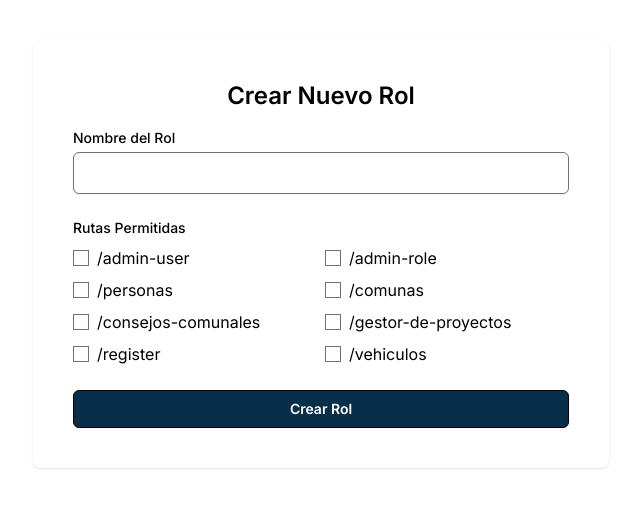
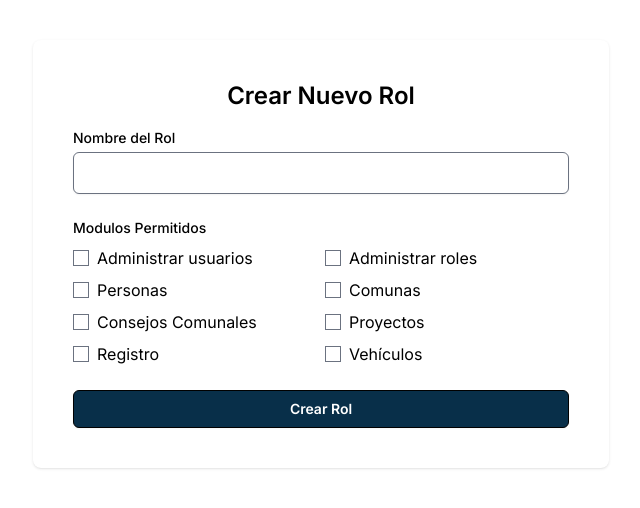
Before and after one commit to DangePlsvalica/Proyecto-IV, a Next.js app: page /admin-role/new-role in a window 1280 px wide. Shown: the top 508 px of the page, without its empty margins (319-959 px from the left). Built offline with nearby package versions, Linux system fonts and the light colour scheme; no server answers.

Commit message:
feat: se cambio la creacion de roles para que sea mas amigable

```diff
--- a/app/admin-role/new-role/page.tsx
+++ b/app/admin-role/new-role/page.tsx
@@ -5,14 +5,14 @@ import { useCreateRole } from "@/hooks/useCreateRole";
 import Loading from "@/components/Loading";
 
 const ALL_ROUTES = [
-  "/admin-user",
-  "/admin-role",
-  "/personas",
-  "/comunas",
-  "/consejos-comunales",
-  "/gestor-de-proyectos",
-  "/register",
-  "/vehiculos"
+  { path: "/admin-user", label: "Administrar usuarios" },
+  { path: "/admin-role", label: "Administrar roles" },
+  { path: "/personas", label: "Personas" },
+  { path: "/comunas", label: " Comunas" },
+  { path: "/consejos-comunales", label: "Consejos Comunales" },
+  { path: "/gestor-de-proyectos", label: "Proyectos" },
+  { path: "/register", label: "Registro" },
+  { path: "/vehiculos", label: "Vehículos" }
 ];
 
 const NewRole = () => {
@@ -56,16 +56,16 @@ const NewRole = () => {
         </div>
 
         <div>
-          <label className="block text-sm font-medium mb-2">Rutas Permitidas</label>
+          <label className="block text-sm font-medium mb-2">Modulos Permitidos</label>
           <div className="grid grid-cols-1 sm:grid-cols-2 gap-2">
-            {ALL_ROUTES.map(route => (
-              <label key={route} className="flex items-center space-x-2">
+            {ALL_ROUTES.map(({ path, label }) => (
+              <label key={path} className="flex items-center space-x-2">
                 <input
                   type="checkbox"
-                  checked={selectedRoutes.includes(route)}
-                  onChange={() => handleCheckboxChange(route)}
+                  checked={selectedRoutes.includes(path)}
+                  onChange={() => handleCheckboxChange(path)}
                 />
-                <span>{route}</span>
+                <span>{label}</span>
               </label>
             ))}
           </div>
--- a/app/admin-role/page.tsx
+++ b/app/admin-role/page.tsx
@@ -6,6 +6,19 @@ import { FaRegTrashAlt } from "react-icons/fa";
 import { useRolesQuery, useDeleteRoleMutation } from "@/hooks/useRoles";
 import Loading from "@/components/Loading";
 import Tittle from '@/components/Tittle'
+
+const ROUTE_LABELS: Record<string, string> = {
+  "/admin-user": "Usuarios",
+  "/admin-role": "Roles",
+  "/personas": "Personas",
+  "/comunas": "Comunas",
+  "/consejos-comunales": "Consejos Comunales",
+  "/gestor-de-proyectos": "Gestor de Proyectos",
+  "/register": "Registro",
+  "/vehiculos": "Vehículos",
+};
+
+const ADMIN_ROLE_ID = "de3d5894-af53-4061-8dbf-97dcfcbaed9e";
 
 const AdminRole: React.FC = () => {
 
@@ -29,15 +42,17 @@ const AdminRole: React.FC = () => {
               </tr>
             </thead>
             <tbody>
-              {roles.map((role) => (
+              {roles
+                .filter((role) => role.id !== ADMIN_ROLE_ID)
+                .map((role) => (
                   <tr key={role.id}>
                     <td className="text-center text-base border-b border-sky-950">
                       {role.name}
                     </td>
-                  <td className="text-center text-sm border-b border-sky-950 py-2">
+                    <td className="text-center text-md border-b border-sky-950 py-2">
                       <ul className="list-none">
                         {role.routes.map((route) => (
-                        <li key={route}>{route}</li>
+                          <li key={route}>{ROUTE_LABELS[route] || route}</li>
                         ))}
                       </ul>
                     </td>
--- a/app/comunas/[id]/page.tsx
+++ b/app/comunas/[id]/page.tsx
@@ -71,7 +71,7 @@ const ViewComunaPage = () => {
                 </div>
               ))
             ) : (
-              <p>No hay consejos comunales asignados</p>
+              <p>No hay</p>
             )}
           </div>
         </div>
@@ -103,6 +103,7 @@ const ViewComunaPage = () => {
 
       <div className="flex justify-center pt-6 gap-4">
         <Button title="Editar" href={`/comunas/${id}/edit`} />
+        <Button title="Imprimir acta de nacimiento" href={`/comunas/${id}/edit`}/>
       </div>
     </div>
   );
--- a/hooks/useRegisterPersona.tsx
+++ b/hooks/useRegisterPersona.tsx
@@ -19,7 +19,6 @@ export const useRegisterPersona = () => {
     },
     onSuccess: () => {
       // Invalida la caché de proyectos para refrescar los datos
-      toast.success('Persona registrada exitosamente');
       queryClient.invalidateQueries({ queryKey: ["personas"] });
       router.push('/personas');
     },
--- a/middleware.ts
+++ b/middleware.ts
@@ -30,7 +30,7 @@ export async function middleware(req: NextRequest) {
     const isAllowed = userRoutes.some((route: string) => pathname.startsWith(route));
 
     if (!isAllowed) {
-      return NextResponse.redirect(new URL("/admin-user", req.url));
+      return NextResponse.redirect(new URL("/consejos-comunales", req.url));
     }
   }
 
```
Lines whose indentation alone changed are shown as unchanged.
